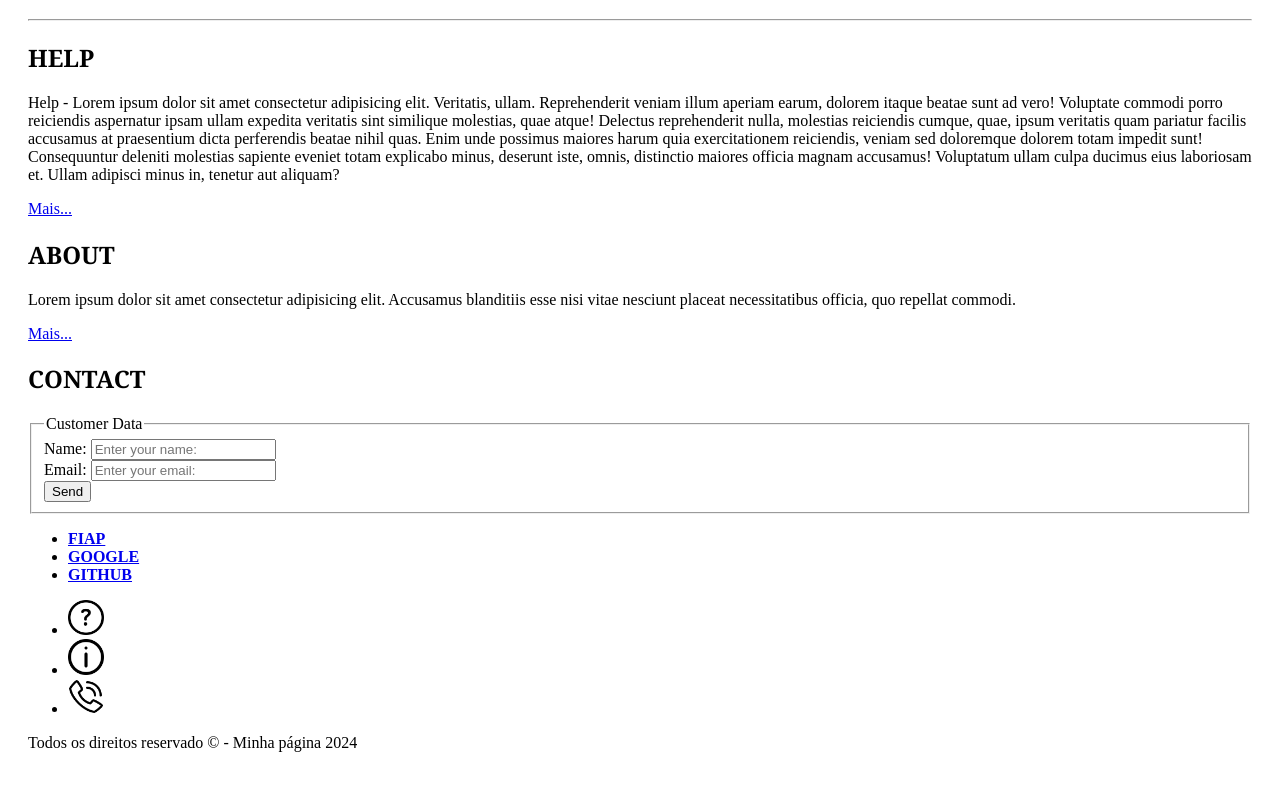
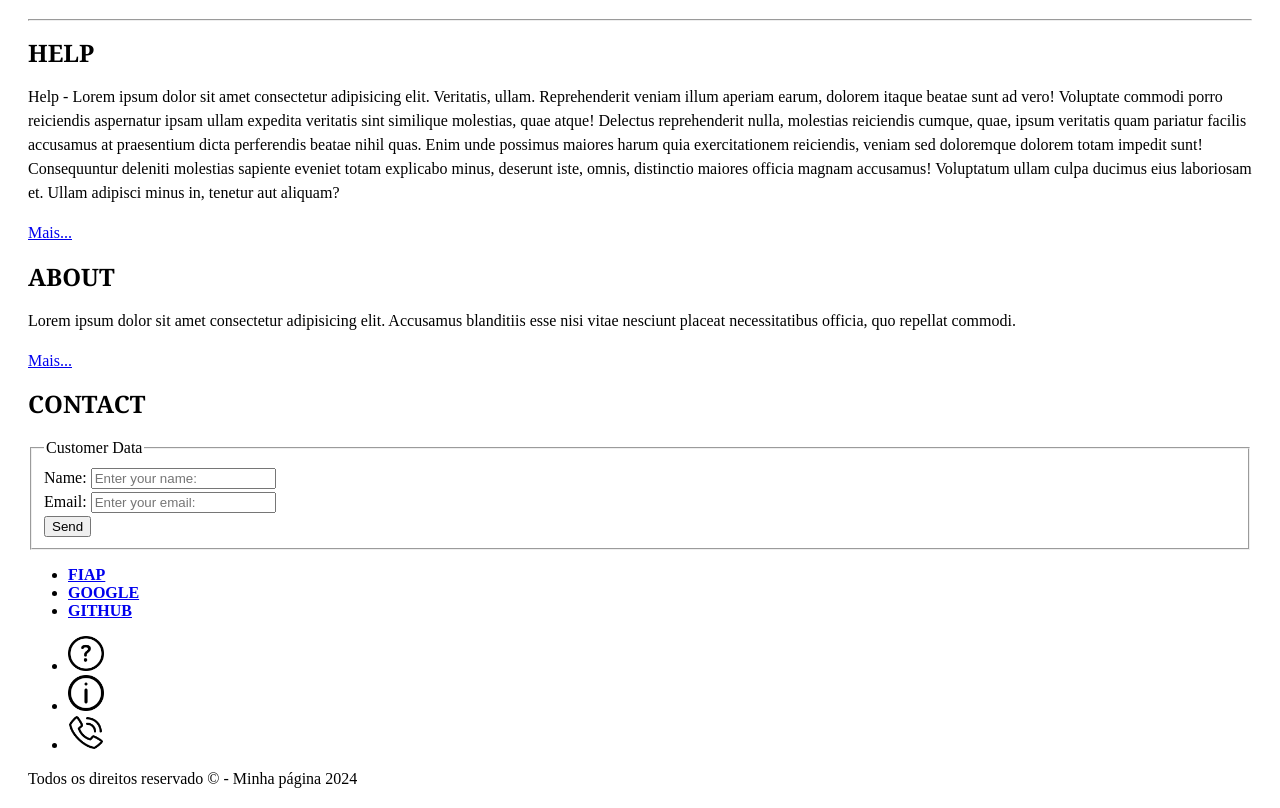
Before and after one commit to kauazipf/projeto-inicial, a plain HTML site: page index.html in a window 1280 px wide. Shown: the part 62-870 px from the top of the page. Before the commit the page ends 834 px from the top, so only its background shows below. Drawn offline with Linux system fonts and the light colour scheme.

Commit message:
Aplicação de espaçamento entre linhas para 1.5 para todo o conteúdo dentro da <section> com o id conteudo.

```diff
--- a/css/estilo.css
+++ b/css/estilo.css
@@ -13,3 +13,7 @@ nav a{
 .container{
     margin: 20px;
 }
+
+section{
+    line-height: 1.5em;
+}
```
